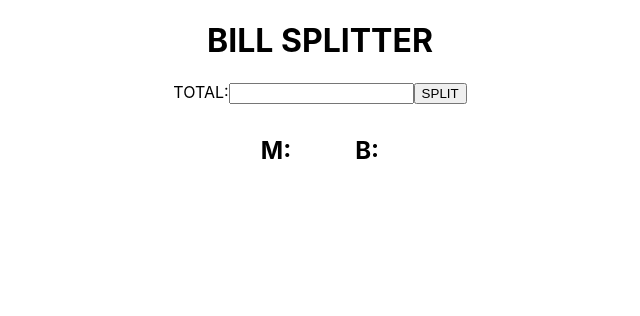
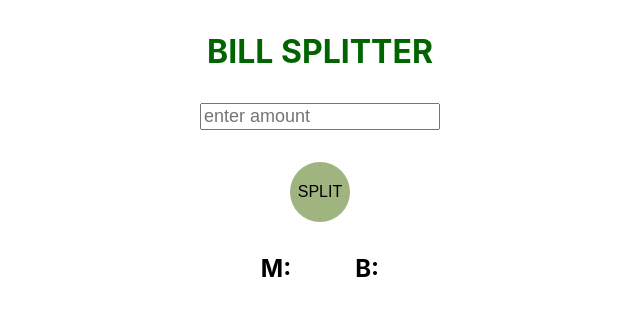
Before and after one commit to mariagus/bill-splitter, a React (Create React App) app: page / in a window 1280 px wide. Shown: the top 316 px of the page, without its empty margins (320-960 px from the left). Built offline with nearby package versions, Linux system fonts and the light colour scheme.

Commit message:
customise css

```diff
--- a/src/App.css
+++ b/src/App.css
@@ -1,5 +1,10 @@
 .App {
   text-align: center;
+}
+
+h1 {
+  margin: 2rem;
+  color: darkgreen;
 }
 
 .result {
@@ -7,3 +12,20 @@
   flex-direction: row;
   justify-content: center;
 }
+
+button {
+  border-radius: 50%;
+  font-size: 1rem;
+  height: 60px;
+  width: 60px;
+  background-color: rgb(159, 180, 126);
+  border-style: none;
+}
+
+input {
+  font-size: large;
+}
+
+.split {
+  padding-top: 2rem;
+}
--- a/src/App.js
+++ b/src/App.js
@@ -16,9 +16,14 @@ function App() {
     <div className="App">
       <h1>BILL SPLITTER</h1>
       <form>
-        TOTAL:
-        <input type="text" onChange={(e) => setInput(e.target.value)} />
-        <button onClick={(e) => handleSplit(e)}>SPLIT</button>
+        <input
+          type="text"
+          placeholder="enter amount"
+          onChange={(e) => setInput(e.target.value)}
+        />
+        <div className="split">
+          <button onClick={(e) => handleSplit(e)}>SPLIT</button>
+        </div>
       </form>
       <div className="result">
         <h2 style={{ margin: "2rem" }}>M: {resultM}</h2>
```
